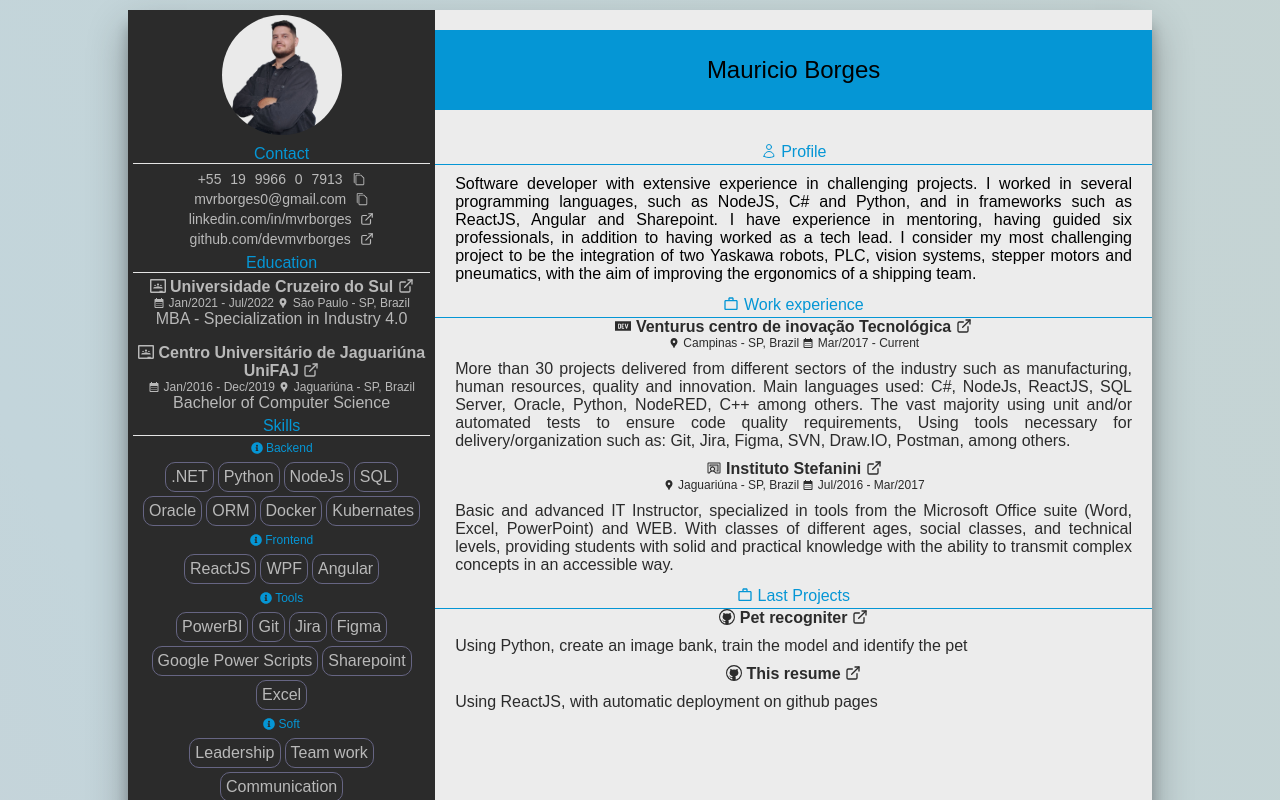
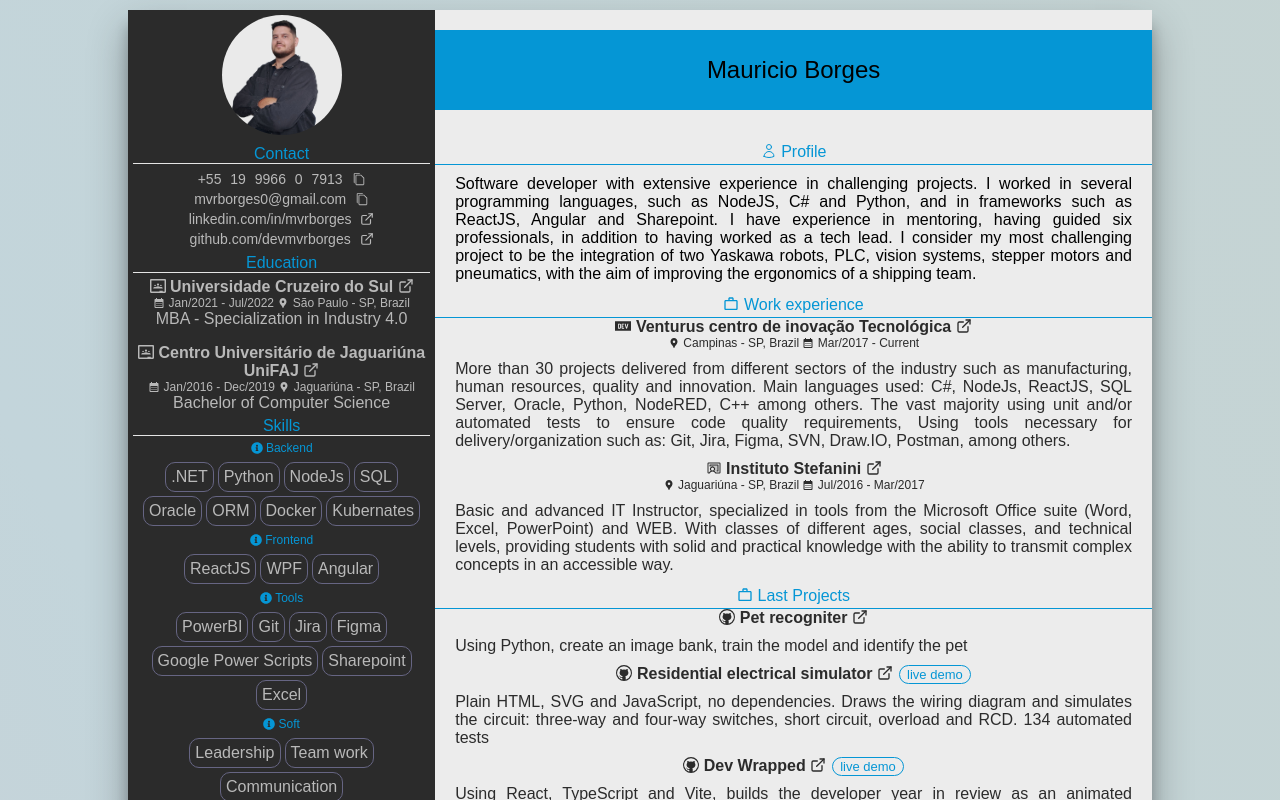
Before and after one commit to devmvrborges/github-page, a React (Create React App) app: page / in a window 1280 px wide. Shown: the top 800 px of the page. Built offline with nearby package versions, Linux system fonts and the light colour scheme.

Commit message:
Adiciona simulador eletrico e dev-wrapped aos projetos

```diff
--- a/src/Resume.tsx
+++ b/src/Resume.tsx
@@ -171,9 +171,26 @@ const Resume = () => {
                             <MdOutlineWorkOutline className='icon' /> {t('title-last-projects')}
                         </div>
                         <div className='sectionTopicRight'>
-                            <div><VscGithub className='icon' /><a className='textBold' href='https://github.com/devmvrborges/pet-recognizer' target='_blank' rel="noreferrer"> {t('content-lastprojects-1')} <FiExternalLink className='externalIcon' /></a></div>
+                            <div>
+                                <VscGithub className='icon' /><a className='textBold' href='https://github.com/devmvrborges/pet-recognizer' target='_blank' rel="noreferrer"> {t('content-lastprojects-1')} <FiExternalLink className='externalIcon' /></a>
+                            </div>
                             <div className='justify-text'>{t('content-lastprojects-1-desc')}</div>
-                            <div><VscGithub className='icon' /><a className='textBold' href='https://github.com/devmvrborges/github-page' target='_blank' rel="noreferrer"> {t('content-lastprojects-2')} <FiExternalLink className='externalIcon' /></a></div>
+
+                            <div>
+                                <VscGithub className='icon' /><a className='textBold' href='https://github.com/devmvrborges/eletric-simulator' target='_blank' rel="noreferrer"> {t('content-lastprojects-3')} <FiExternalLink className='externalIcon' /></a>
+                                <a className='demo-tag' href='https://devmvrborges.github.io/eletric-simulator/' target='_blank' rel="noreferrer">{t('label-live-demo')}</a>
+                            </div>
+                            <div className='justify-text'>{t('content-lastprojects-3-desc')}</div>
+
+                            <div>
+                                <VscGithub className='icon' /><a className='textBold' href='https://github.com/devmvrborges/dev-wrapped' target='_blank' rel="noreferrer"> {t('content-lastprojects-4')} <FiExternalLink className='externalIcon' /></a>
+                                <a className='demo-tag' href='https://devmvrborges.github.io/dev-wrapped/' target='_blank' rel="noreferrer">{t('label-live-demo')}</a>
+                            </div>
+                            <div className='justify-text'>{t('content-lastprojects-4-desc')}</div>
+
+                            <div>
+                                <VscGithub className='icon' /><a className='textBold' href='https://github.com/devmvrborges/github-page' target='_blank' rel="noreferrer"> {t('content-lastprojects-2')} <FiExternalLink className='externalIcon' /></a>
+                            </div>
                             <div className='justify-text'>{t('content-lastprojects-2-desc')}</div>
                         </div>
                     </div>
--- a/src/locales/en.json
+++ b/src/locales/en.json
@@ -11,6 +11,11 @@
     "content-lastprojects-1-desc": "Using Python, create an image bank, train the model and identify the pet",
     "content-lastprojects-2": "This resume",
     "content-lastprojects-2-desc": "Using ReactJS, with automatic deployment on github pages",
+    "content-lastprojects-3": "Residential electrical simulator",
+    "content-lastprojects-3-desc": "Plain HTML, SVG and JavaScript, no dependencies. Draws the wiring diagram and simulates the circuit: three-way and four-way switches, short circuit, overload and RCD. 134 automated tests",
+    "content-lastprojects-4": "Dev Wrapped",
+    "content-lastprojects-4-desc": "Using React, TypeScript and Vite, builds the developer year in review as an animated presentation, exportable as GIF",
+    "label-live-demo": "live demo",
     "content-last-certificate-1": "Sequence Models",
     "content-last-certificate-1-desc": "Aug/2021 - Artificial intelligence trail by Coursera with DeepLearning.AI",
     "content-last-certificate-2": "Structuring Machine Learning Projects",
--- a/src/locales/pt.json
+++ b/src/locales/pt.json
@@ -11,6 +11,11 @@
   "content-lastprojects-1-desc": "Utilizando python, cria um banco de imagens, treina o modelo e identifica o pet",
   "content-lastprojects-2": "Este currículo",
   "content-lastprojects-2-desc": "Utilizando ReactJS, com deploy automatico no github pages",
+  "content-lastprojects-3": "Simulador elétrico residencial",
+  "content-lastprojects-3-desc": "HTML, SVG e JavaScript puro, sem dependências. Desenha o diagrama da instalação e simula o circuito: interruptor paralelo e intermediário, curto-circuito, sobrecarga e DR. 134 testes automatizados",
+  "content-lastprojects-4": "Dev Wrapped",
+  "content-lastprojects-4-desc": "Utilizando React, TypeScript e Vite, monta a retrospectiva anual do desenvolvedor em formato de apresentação animada, com exportação em GIF",
+  "label-live-demo": "ver ao vivo",
   "content-last-certificate-1": "Sequence Models",
   "content-last-certificate-1-desc": "Ago/2021 - Trilha de inteligência artificial do Coursera com DeepLearning.AI",
   "content-last-certificate-2": "Structuring Machine Learning Projects",
--- a/src/styles.css
+++ b/src/styles.css
@@ -343,3 +343,19 @@ body {
 .min-fontsize {
     font-size: 12px;
 }
+
+.sectionTopicRight .demo-tag {
+    font-size: 13px;
+    color: #0596D5;
+    border: 1px solid #0596D5;
+    border-radius: 10px;
+    padding: 1px 7px;
+    margin-left: 6px;
+    white-space: nowrap;
+}
+
+.sectionTopicRight .demo-tag:hover {
+    color: #ECECEC;
+    background-color: #0596D5;
+    cursor: pointer;
+}
```
